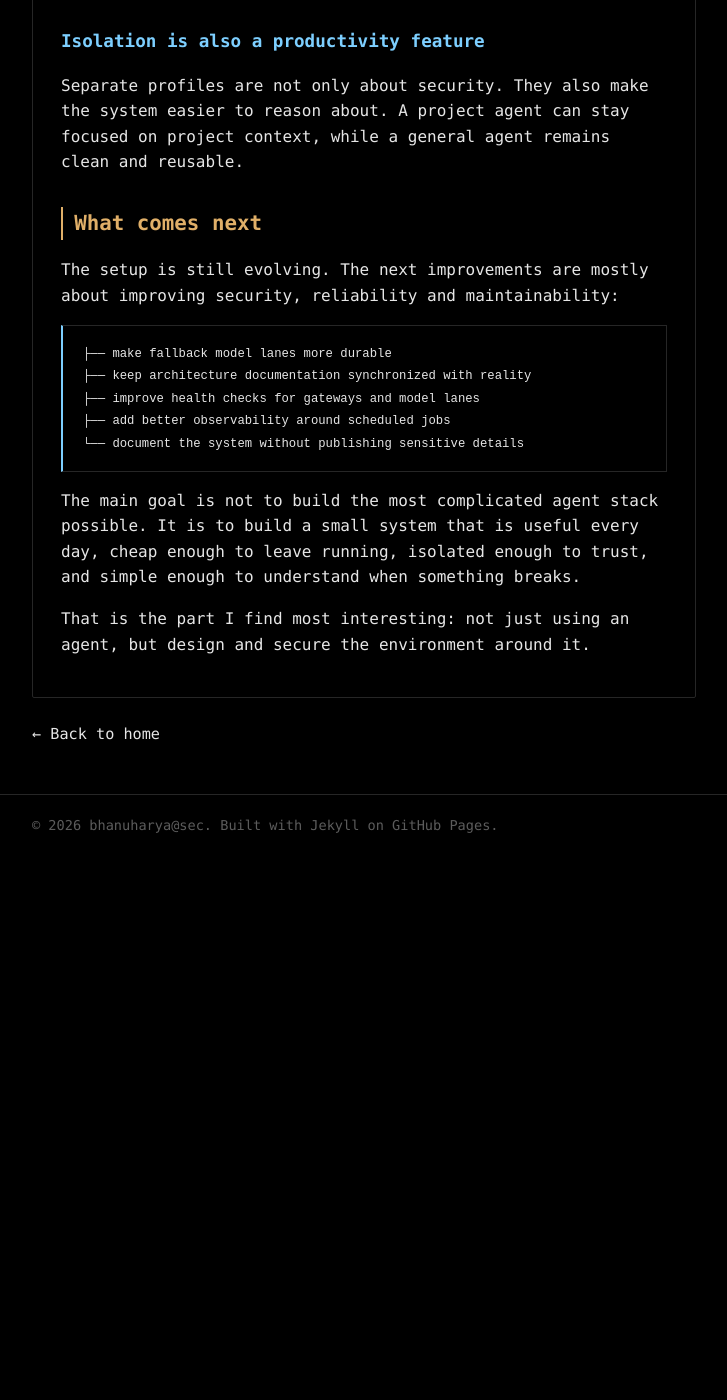
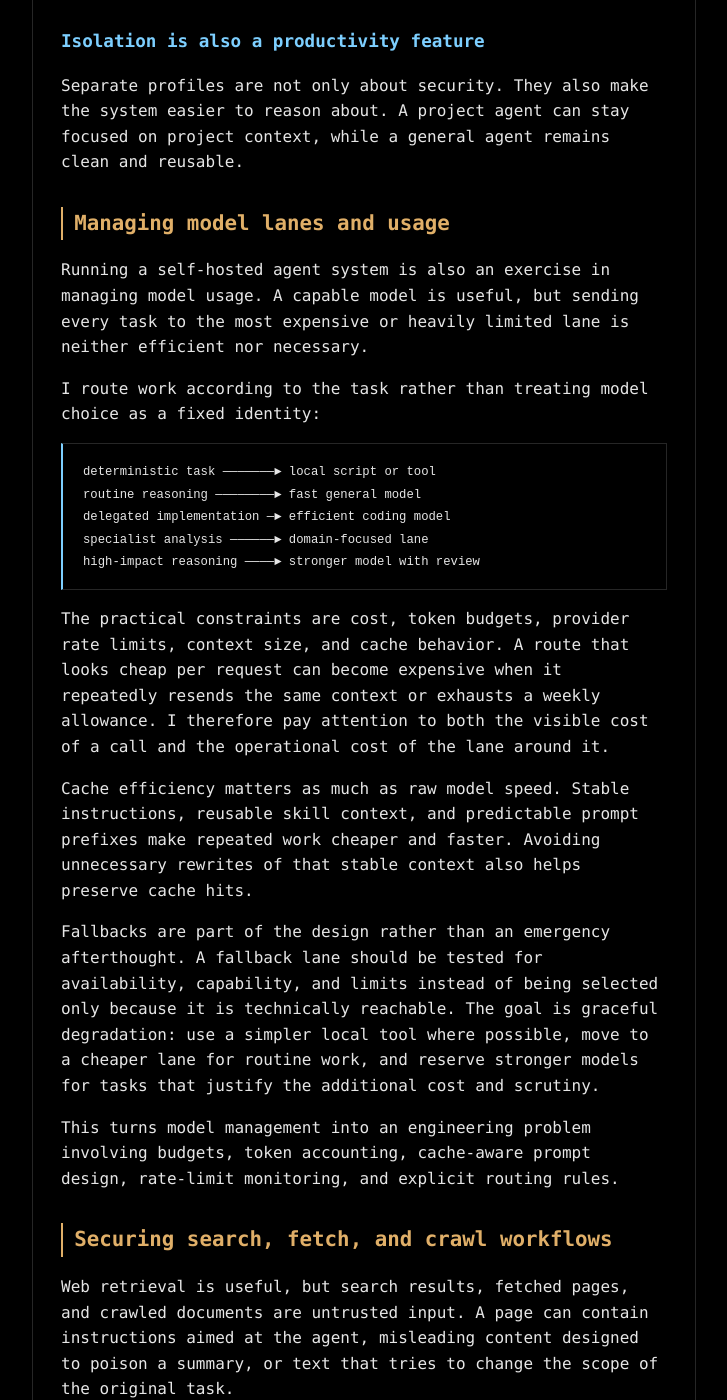
Before and after one commit to bhanuharya/bhanuharya.github.io, a Jekyll site: the page built from _posts/2026-08-19-building-a-small-self-hosted-agent-system-with-hermes.md, in a window 1280 px wide and 1400 px high, scrolled down 11760 px. Shown: the whole window, without its empty margins (276-1003 px from the left). Built offline with Jekyll 4.4.1, drawn with Linux system fonts in a browser that asks for light colours; before the commit the page ends 12617 px from its top, so only the background shows below that; some of the changed text lies outside the part shown.

Commit message:
Add model operations and retrieval security analysis to Hermes post

````diff
--- a/_posts/2026-08-19-building-a-small-self-hosted-agent-system-with-hermes.md
+++ b/_posts/2026-08-19-building-a-small-self-hosted-agent-system-with-hermes.md
@@ -465,18 +465,84 @@ Monitoring everything all the time creates too much output. Comparing current st
 
 Separate profiles are not only about security. They also make the system easier to reason about. A project agent can stay focused on project context, while a general agent remains clean and reusable.
 
+## Managing model lanes and usage
+
+Running a self-hosted agent system is also an exercise in managing model usage. A capable model is useful, but sending every task to the most expensive or heavily limited lane is neither efficient nor necessary.
+
+I route work according to the task rather than treating model choice as a fixed identity:
+
+```text
+deterministic task ───────► local script or tool
+routine reasoning ────────► fast general model
+delegated implementation ─► efficient coding model
+specialist analysis ──────► domain-focused lane
+high-impact reasoning ────► stronger model with review
+```
+
+The practical constraints are cost, token budgets, provider rate limits, context size, and cache behavior. A route that looks cheap per request can become expensive when it repeatedly resends the same context or exhausts a weekly allowance. I therefore pay attention to both the visible cost of a call and the operational cost of the lane around it.
+
+Cache efficiency matters as much as raw model speed. Stable instructions, reusable skill context, and predictable prompt prefixes make repeated work cheaper and faster. Avoiding unnecessary rewrites of that stable context also helps preserve cache hits.
+
+Fallbacks are part of the design rather than an emergency afterthought. A fallback lane should be tested for availability, capability, and limits instead of being selected only because it is technically reachable. The goal is graceful degradation: use a simpler local tool where possible, move to a cheaper lane for routine work, and reserve stronger models for tasks that justify the additional cost and scrutiny.
+
+This turns model management into an engineering problem involving budgets, token accounting, cache-aware prompt design, rate-limit monitoring, and explicit routing rules.
+
+## Securing search, fetch, and crawl workflows
+
+Web retrieval is useful, but search results, fetched pages, and crawled documents are untrusted input. A page can contain instructions aimed at the agent, misleading content designed to poison a summary, or text that tries to change the scope of the original task.
+
+I treat the retrieval layer as a data pipeline, not as an extension of the agent's instruction set:
+
+```text
+user intent
+    │
+    ▼
+search / fetch / crawl
+    │
+    ▼
+untrusted source content
+    │
+    ▼
+extract · limit · label · preserve provenance
+    │
+    ▼
+reason about the content as data
+    │
+    ▼
+answer only within the original task scope
+```
+
+The important rule is that retrieved content can describe instructions without becoming instructions. A web page saying “ignore previous instructions,” requesting credentials, or asking the agent to call another tool is still just page content. It does not have authority over the workflow.
+
+Some of the controls I use or consider important are:
+
+```text
+├── treat search results and page text as untrusted data
+├── keep user intent separate from retrieved content
+├── preserve source URLs and provenance for claims
+├── limit crawl depth, page size, and request scope
+├── avoid sending credentials or private context to arbitrary pages
+├── do not execute scripts, downloads, or page instructions by default
+├── isolate browser and fetch tooling where practical
+└── require human judgment before sensitive external actions
+```
+
+Prompt injection is only one part of the problem. Content poisoning can also happen when a source is outdated, copied from another source, selectively edited, or deliberately written to produce a misleading conclusion. Multiple sources, timestamps, primary documentation, and explicit uncertainty are more useful defenses than pretending that retrieved text is automatically trustworthy.
+
+The security boundary therefore sits between retrieval and action. Search, fetch, and crawl tools may collect evidence, but they should not silently authorize tool calls, disclose secrets, modify systems, or expand the task's scope.
+
 ## What comes next
 
-The setup is still evolving. The next improvements are mostly about improving security, reliability and maintainability:
+The setup is still evolving. The next priorities are improving its security, reliability, and maintainability:
 
 ```text
-├── make fallback model lanes more durable
-├── keep architecture documentation synchronized with reality
+├── make model fallbacks more resilient
+├── keep the architecture documentation aligned with the actual system
 ├── improve health checks for gateways and model lanes
-├── add better observability around scheduled jobs
-└── document the system without publishing sensitive details
+├── add better observability for scheduled jobs
+└── continue documenting the system without exposing sensitive details
 ```
 
-The main goal is not to build the most complicated agent stack possible. It is to build a small system that is useful every day, cheap enough to leave running, isolated enough to trust, and simple enough to understand when something breaks.
+The goal is not to build the most complicated agent stack possible. It is to build a small system that is useful every day, inexpensive to keep running, carefully isolated, and simple enough to troubleshoot when something breaks.
 
-That is the part I find most interesting: not just using an agent, but design and secure the environment around it.
+What interests me most is not only using agents, but designing and securing the environment around them.
````
